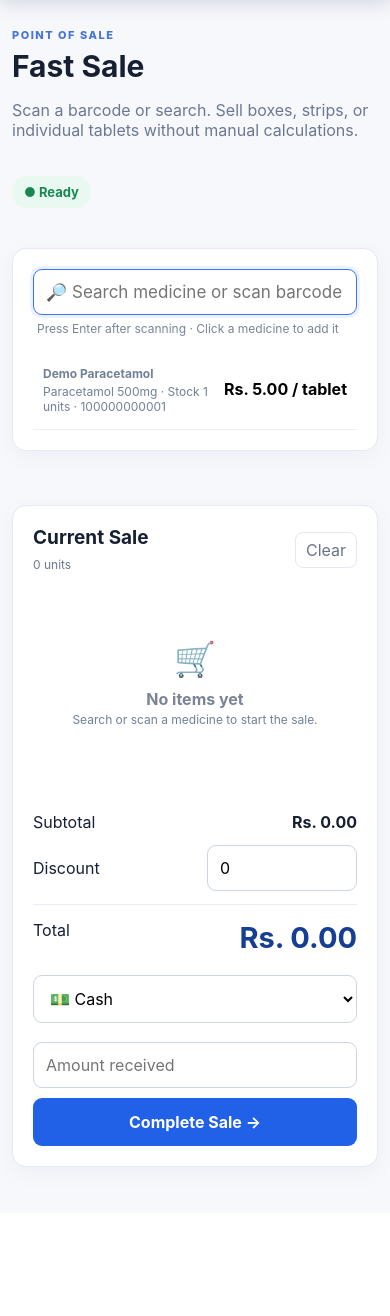
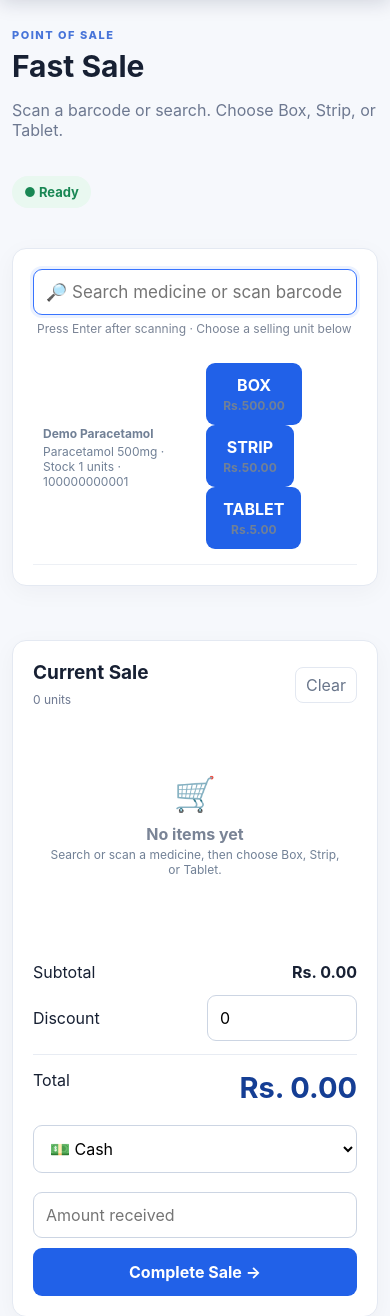
Before and after one commit to hamzaali2000255-sys/mypharmacypos, a PHP site: page /pos.php in a window 390 px wide. Shown: the part 144-1460 px from the top of the page. Before the commit the page ends 1320 px from the top, so only its background shows below. Run offline with PHP 8.4, Linux system fonts and the light colour scheme; data comes from the database, SQL or seed files in the repository; tables that the repository leaves empty hold one stand-in row (values such as "Sample post").

Commit message:
Merge Box Strip Tablet controls into main POS

```diff
--- a/public/pos.php
+++ b/public/pos.php
@@ -4,23 +4,19 @@ require __DIR__ . '/../config/config.php';
 $meds=db()->query('SELECT m.*,COALESCE(SUM(b.units_remaining),0) stock FROM medicines m LEFT JOIN batches b ON b.medicine_id=m.id WHERE m.active=1 GROUP BY m.id ORDER BY m.name')->fetchAll();
 function e2(?string $v):string{return htmlspecialchars($v??'',ENT_QUOTES,'UTF-8');}
 ?><!doctype html><html lang="en"><head><meta charset="utf-8"><meta name="viewport" content="width=device-width,initial-scale=1"><title>Fast POS · <?=e2(APP_NAME)?></title><link rel="stylesheet" href="style.css"></head><body>
-<header><div class="brand">💊 <?=e2(APP_NAME)?></div><nav><a href="index.php?action=dashboard">Dashboard</a><a class="active" href="pos.php">POS</a><a href="index.php?action=medicines">Medicines</a><a href="index.php?action=inventory">Inventory</a><a href="index.php?action=reports">Reports</a></nav></header>
-<main><div class="page-title"><div><div class="eyebrow">POINT OF SALE</div><h1>Fast Sale</h1><p>Scan a barcode or search. Sell boxes, strips, or individual tablets without manual calculations.</p></div><div class="pos-status">● Ready</div></div>
-<div class="pos"><section class="panel"><input id="search" autocomplete="off" placeholder="🔎 Search medicine or scan barcode" autofocus><div class="hint">Press Enter after scanning · Click a medicine to add it</div><div id="results"></div></section>
+<header><div class="brand">💊 <?=e2(APP_NAME)?></div><nav><a href="index.php?action=dashboard">Dashboard</a><a class="active" href="index.php?action=pos">POS</a><a href="index.php?action=medicines">Medicines</a><a href="index.php?action=inventory">Inventory</a><a href="index.php?action=reports">Reports</a></nav></header>
+<main><div class="page-title"><div><div class="eyebrow">POINT OF SALE</div><h1>Fast Sale</h1><p>Scan a barcode or search. Choose Box, Strip, or Tablet.</p></div><div class="pos-status">● Ready</div></div>
+<div class="pos"><section class="panel"><input id="search" autocomplete="off" placeholder="🔎 Search medicine or scan barcode" autofocus><div class="hint">Press Enter after scanning · Choose a selling unit below</div><div id="results"></div></section>
 <section class="panel cart-panel"><div class="cart-head"><div><h2>Current Sale</h2><span id="count">0 units</span></div><button class="clear-btn" onclick="clearCart()">Clear</button></div><div id="cart"></div><div class="totals"><div>Subtotal <b>Rs. <span id="subtotal">0.00</span></b></div><label>Discount <input id="discount" type="number" value="0" min="0" step="0.01"></label><div class="grand">Total <strong>Rs. <span id="total">0.00</span></strong></div></div><div class="pay-grid"><select id="payment"><option value="cash">💵 Cash</option><option value="card">💳 Card</option><option value="credit">👤 Credit</option></select><input id="paid" type="number" min="0" step="0.01" placeholder="Amount received"></div><button class="btn checkout" onclick="checkout()">Complete Sale →</button></section></div></main>
 <script>
-const medicines=<?=json_encode($meds,JSON_UNESCAPED_UNICODE|JSON_UNESCAPED_SLASHES)?>;
-let cart=[];
-const fmt=n=>Number(n).toFixed(2);
-function pack(m,type){if(type==='box')return {label:'Box',units:Number(m.units_per_strip)*Number(m.strips_per_box),price:Number(m.retail_unit_price)*Number(m.units_per_strip)*Number(m.strips_per_box)};if(type==='strip')return {label:'Strip',units:Number(m.units_per_strip),price:Number(m.retail_unit_price)*Number(m.units_per_strip)};return {label:m.unit_name||'Tablet',units:1,price:Number(m.retail_unit_price)};}
-function renderResults(){const q=document.getElementById('search').value.toLowerCase().trim();const rs=medicines.filter(m=>(m.name+' '+(m.generic_name||'')+' '+(m.strength||'')+' '+(m.barcode||'')).toLowerCase().includes(q)).slice(0,15);document.getElementById('results').innerHTML=rs.map(m=>`<button class="result" onclick="add(${m.id},'unit')"><span><b>${esc(m.name)}</b><small>${esc((m.generic_name||'')+' '+(m.strength||''))} · Stock ${m.stock} units${m.barcode?' · '+esc(m.barcode):''}</small></span><strong>Rs. ${fmt(m.retail_unit_price)} / ${esc(m.unit_name)}</strong></button>`).join('')}
+const medicines=<?=json_encode($meds,JSON_UNESCAPED_UNICODE|JSON_UNESCAPED_SLASHES)?>;let cart=[];const fmt=n=>Number(n).toFixed(2);
+function pack(m,type){let u=Number(m.units_per_strip)||1,s=Number(m.strips_per_box)||1,p=Number(m.retail_unit_price)||0;if(type==='box')return{label:'Box',units:u*s,price:p*u*s};if(type==='strip')return{label:'Strip',units:u,price:p*u};return{label:m.unit_name||'Tablet',units:1,price:p};}
+function renderResults(){const q=document.getElementById('search').value.toLowerCase().trim();const rs=medicines.filter(m=>(m.name+' '+(m.generic_name||'')+' '+(m.strength||'')+' '+(m.barcode||'')).toLowerCase().includes(q)).slice(0,15);document.getElementById('results').innerHTML=rs.map(m=>`<div class="result"><span><b>${esc(m.name)}</b><small>${esc((m.generic_name||'')+' '+(m.strength||''))} · Stock ${m.stock} units${m.barcode?' · '+esc(m.barcode):''}</small></span><div class="sell-buttons"><button class="btn mini" onclick="add(${m.id},'box')">BOX<br><small>Rs.${fmt(pack(m,'box').price)}</small></button><button class="btn mini" onclick="add(${m.id},'strip')">STRIP<br><small>Rs.${fmt(pack(m,'strip').price)}</small></button><button class="btn mini" onclick="add(${m.id},'unit')">${esc((m.unit_name||'TABLET').toUpperCase())}<br><small>Rs.${fmt(pack(m,'unit').price)}</small></button></div></div>`).join('');}
 function esc(s){return String(s??'').replace(/[&<>"']/g,c=>({'&':'&amp;','<':'&lt;','>':'&gt;','"':'&quot;',"'":'&#039;'}[c]));}
 function add(id,type){const m=medicines.find(x=>Number(x.id)===Number(id));if(!m||Number(m.stock)<1)return;const p=pack(m,type);if(p.units>Number(m.stock))return alert('Not enough stock for one '+p.label+'.');const key=id+'-'+type;let x=cart.find(v=>v.key===key);if(x){if((x.qty+1)*x.units>Number(m.stock))return alert('Not enough stock.');x.qty++;}else cart.push({key,id:Number(id),name:m.name,type,units:p.units,price:p.price,qty:1,max:Number(m.stock),unitLabel:p.label});renderCart();}
-function remove(i){cart.splice(i,1);renderCart();}
-function setQty(i,v){const n=Math.max(1,parseInt(v)||1);if(n*cart[i].units>cart[i].max)return alert('Not enough stock.');cart[i].qty=n;renderCart();}
+function remove(i){cart.splice(i,1);renderCart();}function setQty(i,v){const n=Math.max(1,parseInt(v)||1);if(n*cart[i].units>cart[i].max)return alert('Not enough stock.');cart[i].qty=n;renderCart();}
 function changeType(i,type){const x=cart[i],m=medicines.find(v=>Number(v.id)===x.id),p=pack(m,type);if(p.units*x.qty>Number(m.stock))return alert('Not enough stock for this pack.');x.type=type;x.units=p.units;x.price=p.price;x.unitLabel=p.label;x.key=x.id+'-'+type;renderCart();}
-function renderCart(){document.getElementById('cart').innerHTML=cart.length?cart.map((x,i)=>`<div class="cartrow"><div class="item-main"><b>${esc(x.name)}</b><small>${x.qty} × ${x.unitLabel} · ${x.units*x.qty} ${x.units*x.qty===1?'unit':'units'}</small><div class="unit-switch"><button class="${x.type==='box'?'selected':''}" onclick="changeType(${i},'box')">Box</button><button class="${x.type==='strip'?'selected':''}" onclick="changeType(${i},'strip')">Strip</button><button class="${x.type==='unit'?'selected':''}" onclick="changeType(${i},'unit')">${esc(x.unitLabel==='Tablet'?'Tablet':(medicines.find(m=>m.id===x.id)?.unit_name||'Unit'))}</button></div></div><input class="qty" type="number" min="1" value="${x.qty}" onchange="setQty(${i},this.value)"><b>Rs. ${fmt(x.price*x.qty)}</b><button class="remove" onclick="remove(${i})">×</button></div>`).join(''):'<div class="empty"><div class="empty-icon">🛒</div><b>No items yet</b><small>Search or scan a medicine to start the sale.</small></div>';const s=cart.reduce((a,x)=>a+x.price*x.qty,0),d=Math.max(0,Number(document.getElementById('discount').value)||0);document.getElementById('count').textContent=cart.reduce((a,x)=>a+x.units*x.qty,0)+' units';document.getElementById('subtotal').textContent=fmt(s);document.getElementById('total').textContent=fmt(Math.max(0,s-d));}
-function clearCart(){cart=[];renderCart();document.getElementById('search').focus();}
-function checkout(){if(!cart.length)return alert('Cart is empty.');const d=Math.max(0,Number(document.getElementById('discount').value)||0),s=cart.reduce((a,x)=>a+x.price*x.qty,0),t=Math.max(0,s-d),paid=Number(document.getElementById('paid').value)||t;const items=cart.map(x=>({id:x.id,name:x.name,qty:x.units*x.qty,price:x.price/x.units}));const f=document.createElement('form');f.method='post';f.action='index.php?action=sale';[['items',JSON.stringify(items)],['discount',d],['payment_method',document.getElementById('payment').value],['paid',paid]].forEach(([n,v])=>{const i=document.createElement('input');i.type='hidden';i.name=n;i.value=v;f.appendChild(i)});document.body.appendChild(f);f.submit();}
-document.getElementById('search').addEventListener('input',renderResults);document.getElementById('search').addEventListener('keydown',e=>{if(e.key==='Enter'){const first=document.querySelector('.result');if(first)first.click();}});document.getElementById('discount').addEventListener('input',renderCart);renderResults();renderCart();
+function renderCart(){document.getElementById('cart').innerHTML=cart.length?cart.map((x,i)=>`<div class="cartrow"><div class="item-main"><b>${esc(x.name)}</b><small>${x.qty} × ${x.unitLabel} · ${x.units*x.qty} units</small><div class="unit-switch"><button class="${x.type==='box'?'selected':''}" onclick="changeType(${i},'box')">Box</button><button class="${x.type==='strip'?'selected':''}" onclick="changeType(${i},'strip')">Strip</button><button class="${x.type==='unit'?'selected':''}" onclick="changeType(${i},'unit')">Tablet</button></div></div><input class="qty" type="number" min="1" value="${x.qty}" onchange="setQty(${i},this.value)"><b>Rs. ${fmt(x.price*x.qty)}</b><button class="remove" onclick="remove(${i})">×</button></div>`).join(''):'<div class="empty"><div class="empty-icon">🛒</div><b>No items yet</b><small>Search or scan a medicine, then choose Box, Strip, or Tablet.</small></div>';const s=cart.reduce((a,x)=>a+x.price*x.qty,0),d=Math.max(0,Number(document.getElementById('discount').value)||0);document.getElementById('count').textContent=cart.reduce((a,x)=>a+x.units*x.qty,0)+' units';document.getElementById('subtotal').textContent=fmt(s);document.getElementById('total').textContent=fmt(Math.max(0,s-d));}
+function clearCart(){cart=[];renderCart();document.getElementById('search').focus();}function checkout(){if(!cart.length)return alert('Cart is empty.');const d=Math.max(0,Number(document.getElementById('discount').value)||0),s=cart.reduce((a,x)=>a+x.price*x.qty,0),t=Math.max(0,s-d),paid=Number(document.getElementById('paid').value)||t;const items=cart.map(x=>({id:x.id,name:x.name,qty:x.units*x.qty,price:x.price/x.units}));const f=document.createElement('form');f.method='post';f.action='index.php?action=sale';[['items',JSON.stringify(items)],['discount',d],['payment_method',document.getElementById('payment').value],['paid',paid]].forEach(([n,v])=>{const i=document.createElement('input');i.type='hidden';i.name=n;i.value=v;f.appendChild(i)});document.body.appendChild(f);f.submit();}
+document.getElementById('search').addEventListener('input',renderResults);document.getElementById('search').addEventListener('keydown',e=>{if(e.key==='Enter'){const first=document.querySelector('.sell-buttons .mini');if(first)first.focus();}});document.getElementById('discount').addEventListener('input',renderCart);renderResults();renderCart();
 </script></body></html>
```
